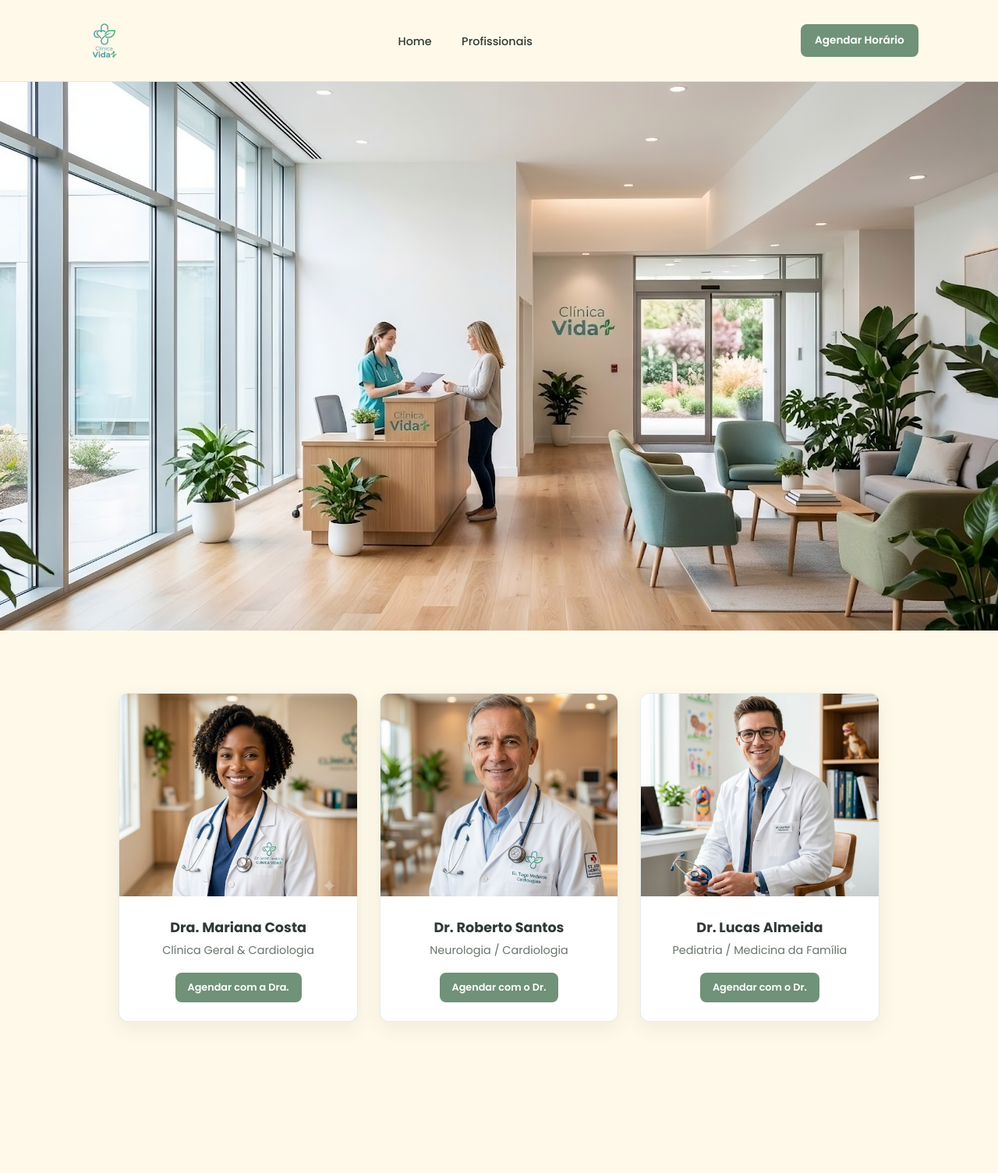
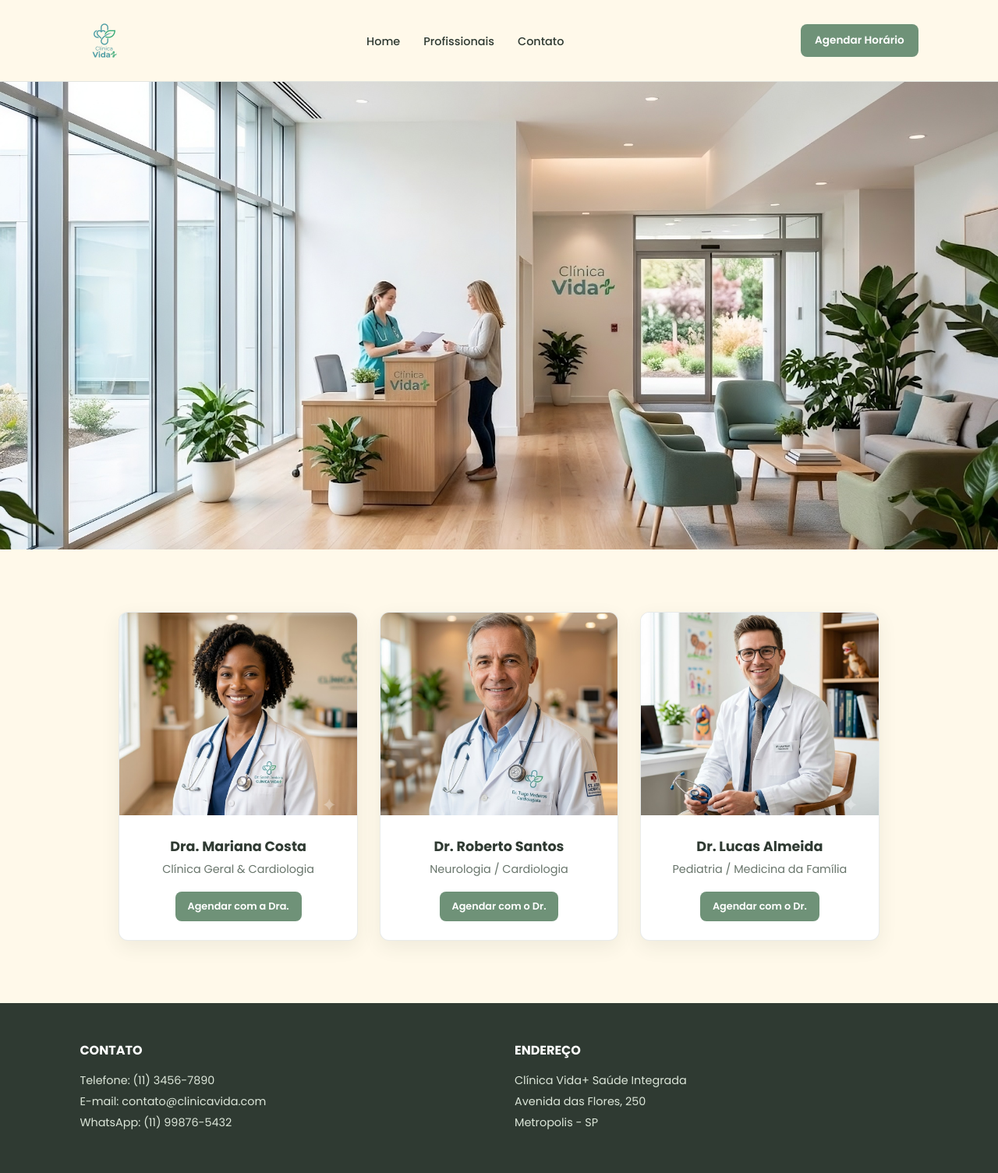
Before and after one commit to LucasCardeoli/landing-page-clinica-vida-, a PHP site: page / in a window 1280 px wide. Shown: the whole page at 78% size. Before the commit the page ends 1311 px from the top, so only its background shows below. Run offline with PHP 8.4, Linux system fonts and the light colour scheme.

Commit message:
melhorando estilização e adicionando footer

```diff
--- a/css/header.css
+++ b/css/header.css
@@ -1,15 +1,8 @@
-:root {
-    --header-text: #2f3a32;
-    --header-accent: #6f9278;
-    --header-accent-dark: #55725d;
-    --header-border: rgba(47, 58, 50, 0.1);
-}
-
 .header {
     width: 100%;
     padding: 20px 8%;
     background-color: #fff9ea;
-    border-bottom: 1px solid var(--header-border);
+    border-bottom: 1px solid #e3e5df;
 }
 
 #navbar {
@@ -20,7 +13,7 @@
     display: flex;
     align-items: center;
     justify-content: space-between;
-    gap: 32px;
+    gap: 30px;
 }
 
 #navbar .logo {
@@ -31,23 +24,18 @@
     display: flex;
     align-items: center;
     justify-content: center;
-    gap: clamp(18px, 3vw, 42px);
+    gap: 30px;
     margin: 0 auto;
     padding: 0;
     list-style: none;
 }
 
 .nav_link {
-    color: var(--header-text);
+    color: #2f3a32;
     font-size: 0.9rem;
     font-weight: 500;
     text-decoration: none;
-    transition: color 0.2s ease;
-}
-
-.nav_link:hover,
-.nav_link:focus-visible {
-    color: var(--header-accent);
+    color: #2f3a32;
 }
 
 .btn-default,
@@ -56,20 +44,22 @@
     border-radius: 8px;
     padding: 11px 18px;
     color: #ffffff;
-    background-color: var(--header-accent);
+    background-color: #6f9278;
     font: inherit;
     font-size: 0.85rem;
     font-weight: 600;
     cursor: pointer;
-    transition: background-color 0.2s ease, transform 0.2s ease;
+}
+
+.nav_link:hover {
+    color: #6f9278;
 }
 
 .btn-default:hover,
 .btn-mobile:hover,
 .btn-default:focus-visible,
 .btn-mobile:focus-visible {
-    background-color: var(--header-accent-dark);
-    transform: translateY(-2px);
+    background-color: #55725d;
 }
 
 .btn-mobile,
@@ -104,7 +94,7 @@
         max-width: 1180px;
         margin: 16px auto 0;
         padding-top: 16px;
-        border-top: 1px solid var(--header-border);
+        border-top: 1px solid #e3e5df;
         flex-direction: column;
         align-items: stretch;
         gap: 16px;
--- a/css/style.css
+++ b/css/style.css
@@ -16,11 +16,12 @@ body {
     height: auto;
     object-fit: contain;
     display: block;
+    cursor: pointer;
 }
 
 .hero {
     width: 100%;
-    min-height: calc(100vh - 96px);
+    height: 600px;
     background-image: url('../src/background.jpeg');
     background-position: center;
     background-repeat: no-repeat;
@@ -29,7 +30,7 @@ body {
 
 .profissionais-grid {
     display: grid;
-    grid-template-columns: repeat(3, minmax(0, 1fr));
+    grid-template-columns: repeat(3, 1fr);
     gap: 28px;
     width: 100%;
     max-width: 1180px;
@@ -78,9 +79,35 @@ body {
     cursor: pointer;
 }
 
+.footer {
+    padding: 48px 8%;
+    color: #fff9ea;
+    background-color: #2f3a32;
+}
+
+.footer-grid {
+    display: grid;
+    grid-template-columns: 1fr 1fr;
+    gap: 40px;
+    max-width: 1180px;
+    margin: 0 auto;
+}
+
+.footer-column h2 {
+    margin: 0 0 16px;
+    color: #ffffff;
+    font-size: 1rem;
+}
+
+.footer-column p {
+    margin: 6px 0;
+    color: #dce6d9;
+    font-size: 0.9rem;
+}
+
 @media (max-width: 760px) {
     .hero {
-        min-height: calc(100vh - 80px);
+        height: 420px;
     }
 
     .profissionais-grid {
@@ -88,4 +115,13 @@ body {
         gap: 24px;
         padding: 56px 5%;
     }
+
+    .footer {
+        padding: 40px 5%;
+    }
+
+    .footer-grid {
+        grid-template-columns: 1fr;
+        gap: 28px;
+    }
 }
--- a/index.html
+++ b/index.html
@@ -19,6 +19,10 @@
                 <li class="nav_item">
                     <a href="#profissionais" class="nav_link">Profissionais</a>
                 </li>
+
+                <li class="nav_item">
+                    <a href="#Contato" class="nav_link">Contato</a>
+                </li>
             </ul>
 
             <button class="btn-default">
@@ -37,6 +41,10 @@
                 </li>
                 <li class="nav_item">
                     <a href="#profissionais" class="nav_link">Profissionais</a>
+                </li>
+
+                <li class="nav_item">
+                    <a href="#Contato" class="nav_link">Contato</a>
                 </li>
             </ul>
 
@@ -73,6 +81,24 @@
         </section>
     </main>
 
+    <footer class="footer">
+        <div class="footer-grid">
+            <div class="footer-column">
+                <h2>CONTATO</h2>
+                <p>Telefone: (11) 3456-7890</p>
+                <p>E-mail: contato@clinicavida.com</p>
+                <p>WhatsApp: (11) 99876-5432</p>
+            </div>
+
+            <div class="footer-column">
+                <h2>ENDEREÇO</h2>
+                <p>Clínica Vida+ Saúde Integrada</p>
+                <p>Avenida das Flores, 250</p>
+                <p>Metropolis - SP</p>
+            </div>
+        </div>
+    </footer>
+
     <script src="https://code.jquery.com/jquery-3.7.1.min.js"></script>
     <script src="js/script.js"></script>
 </body>
```
